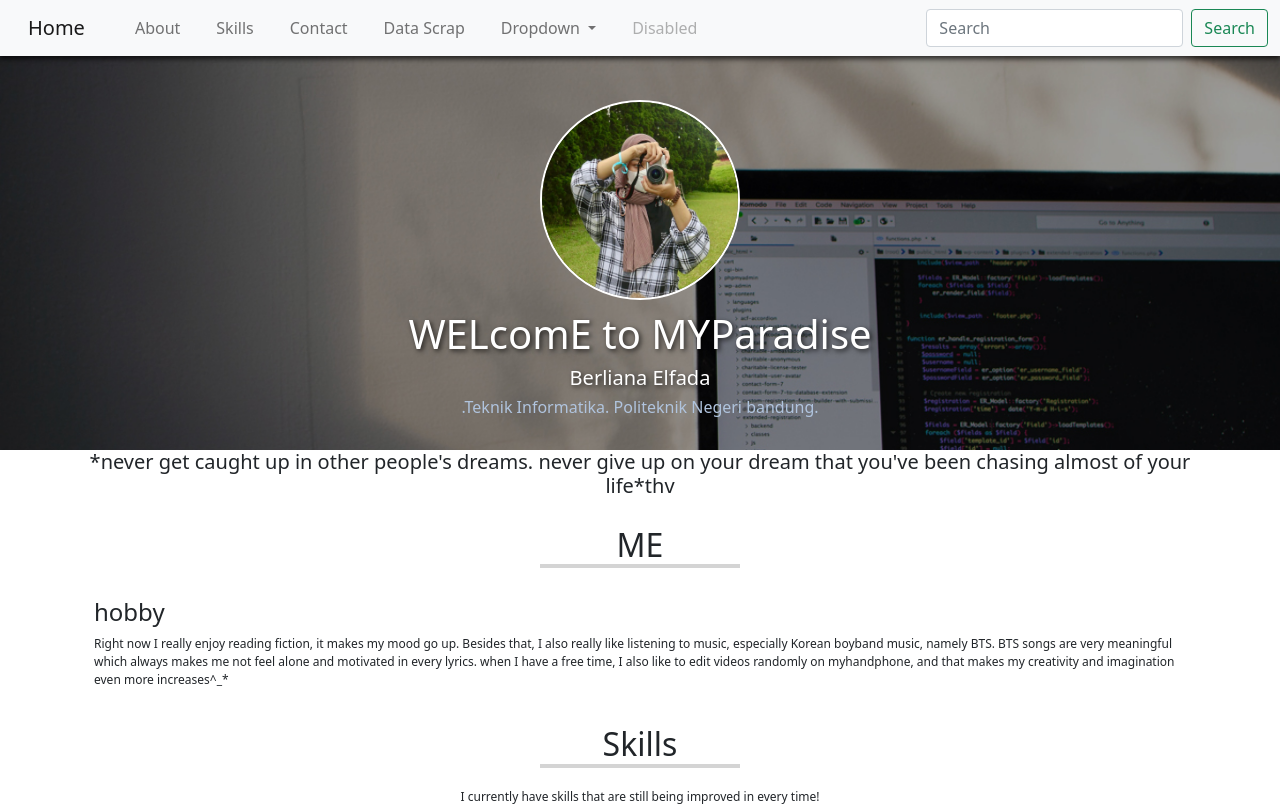
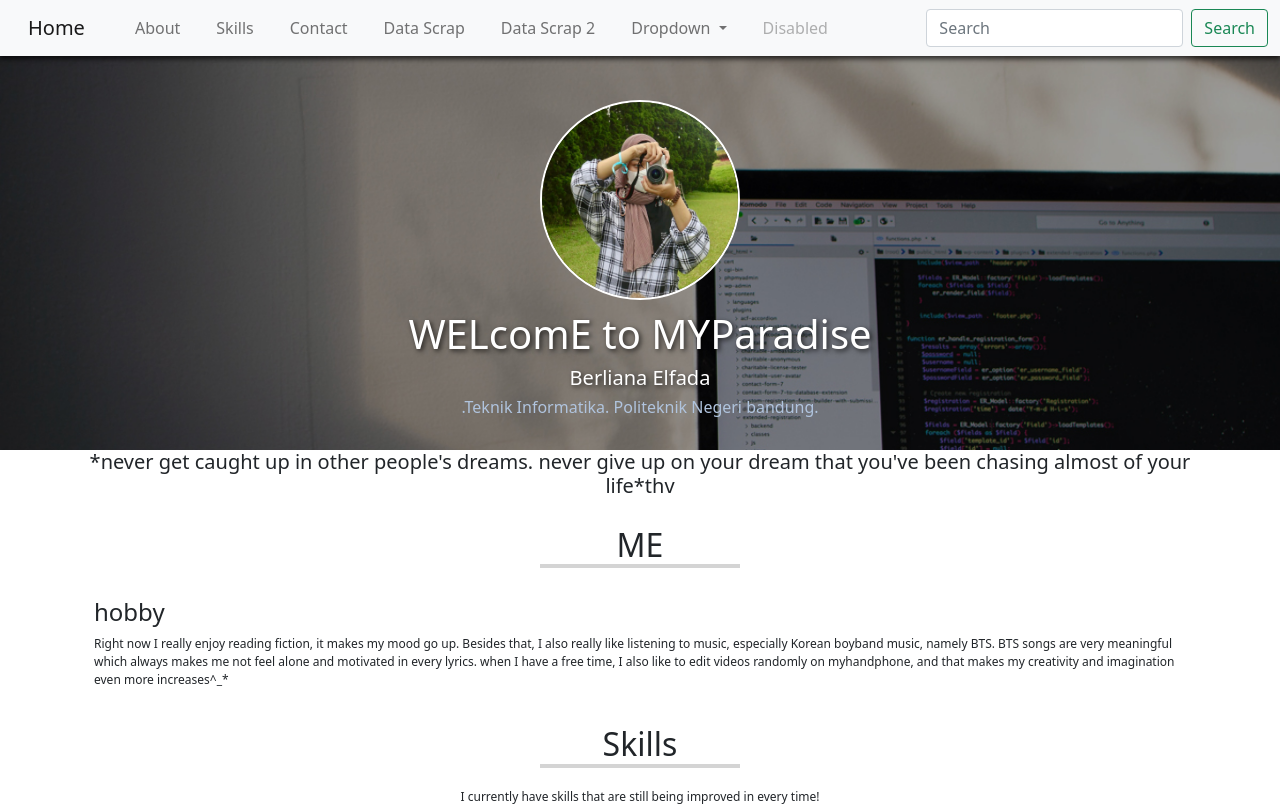
Before and after one commit to berlianalfd/berlianalfd.github.io, a plain HTML site: page index.html in a window 1280 px wide. Shown: the top 809 px of the page. Drawn offline with nearby package versions, Linux system fonts and the light colour scheme.

Commit message:
Update index.html

```diff
--- a/index.html
+++ b/index.html
@@ -37,6 +37,10 @@
 
           <li class="nav-item">
             <a class="nav-link" href="https://berlianalfd.github.io/scrap1/">Data Scrap</a>
+          </li>
+
+          <li class="nav-item">
+            <a class="nav-link" href="https://berlianalfd.github.io/scrapselenium/">Data Scrap 2</a>
           </li>
 
           <li class="nav-item dropdown">
```
